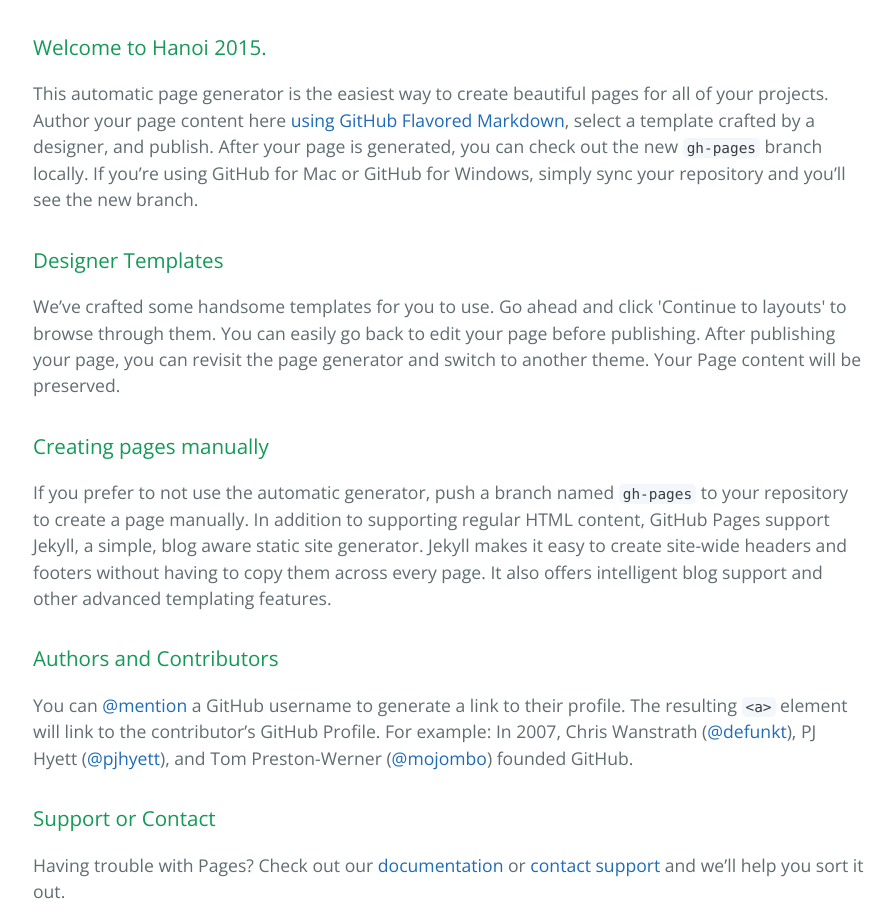
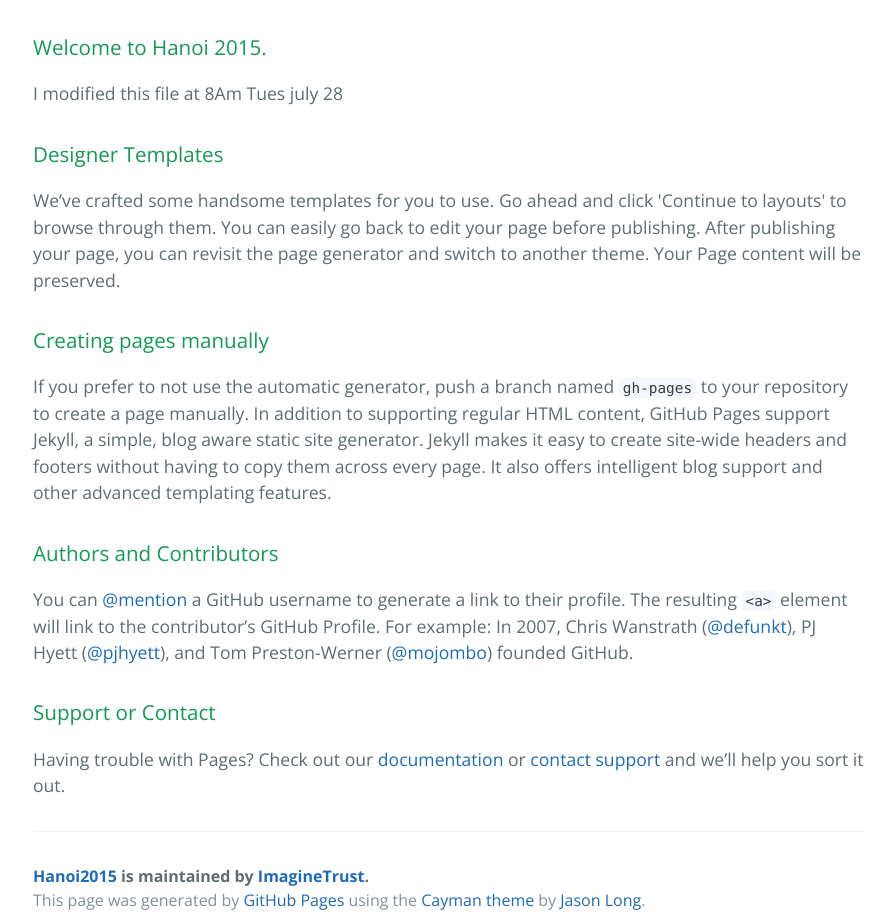
Before and after one commit to ImageHub/Hanoi2015, a plain HTML site: page index.html in a window 1280 px wide. Shown: the top 915 px of the page, without its empty margins (191-1086 px from the left). Drawn offline with nearby package versions, Linux system fonts and the light colour scheme.

Commit message:
changed text

```diff
--- a/index.html
+++ b/index.html
@@ -16,7 +16,7 @@
       <h3>
 <a id="welcome-to-Hanoi2015" class="anchor" href="#welcome-to-Hanoi" aria-hidden="true"><span class="octicon octicon-link"></span></a>Welcome to Hanoi 2015.</h3>
 
-<p>This automatic page generator is the easiest way to create beautiful pages for all of your projects. Author your page content here <a href="https://guides.github.com/features/mastering-markdown/">using GitHub Flavored Markdown</a>, select a template crafted by a designer, and publish. After your page is generated, you can check out the new <code>gh-pages</code> branch locally. If you’re using GitHub for Mac or GitHub for Windows, simply sync your repository and you’ll see the new branch.</p>
+<p>I modified this file at 8Am Tues july 28</p>
 
 <h3>
 <a id="designer-templates" class="anchor" href="#designer-templates" aria-hidden="true"><span class="octicon octicon-link"></span></a>Designer Templates</h3>
```
